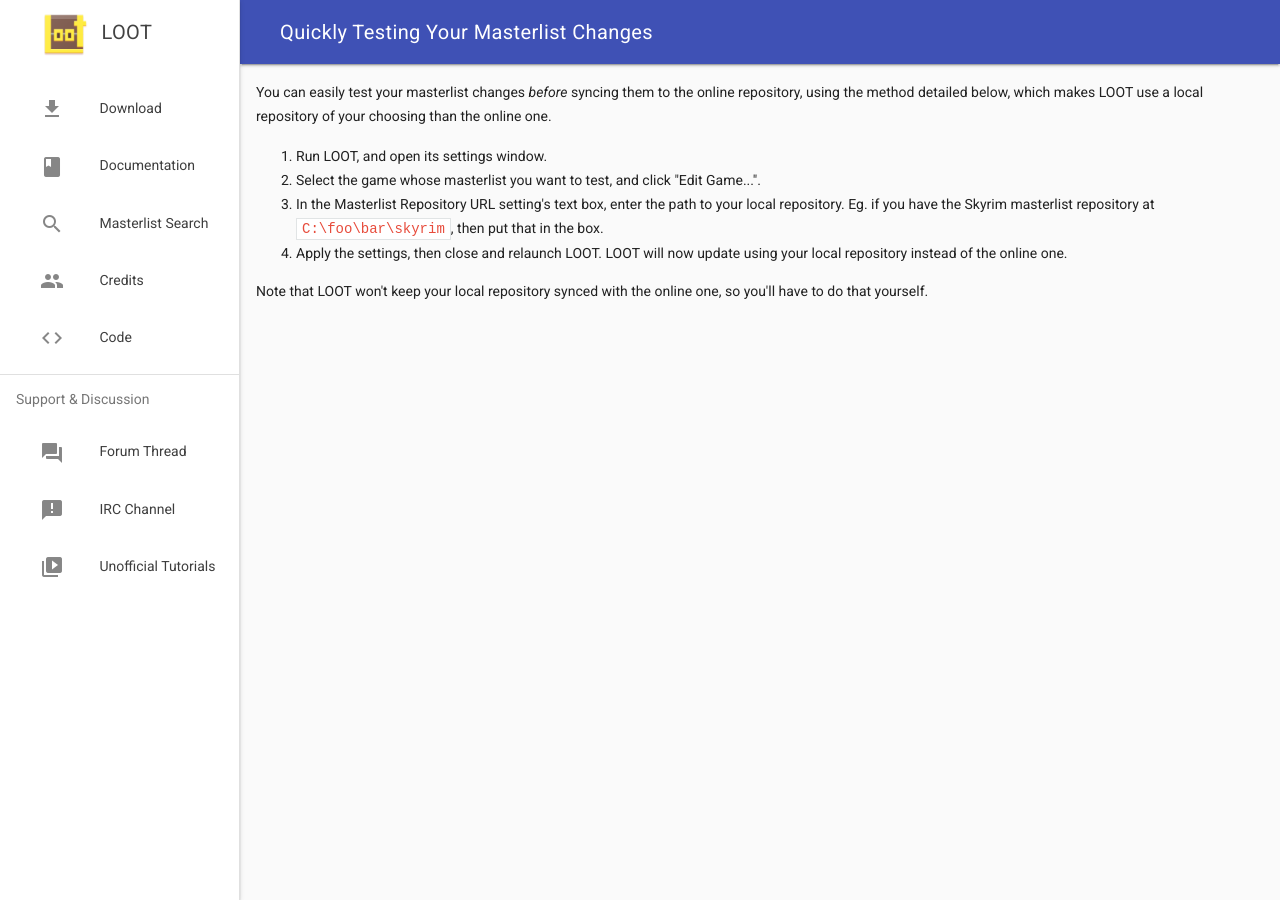
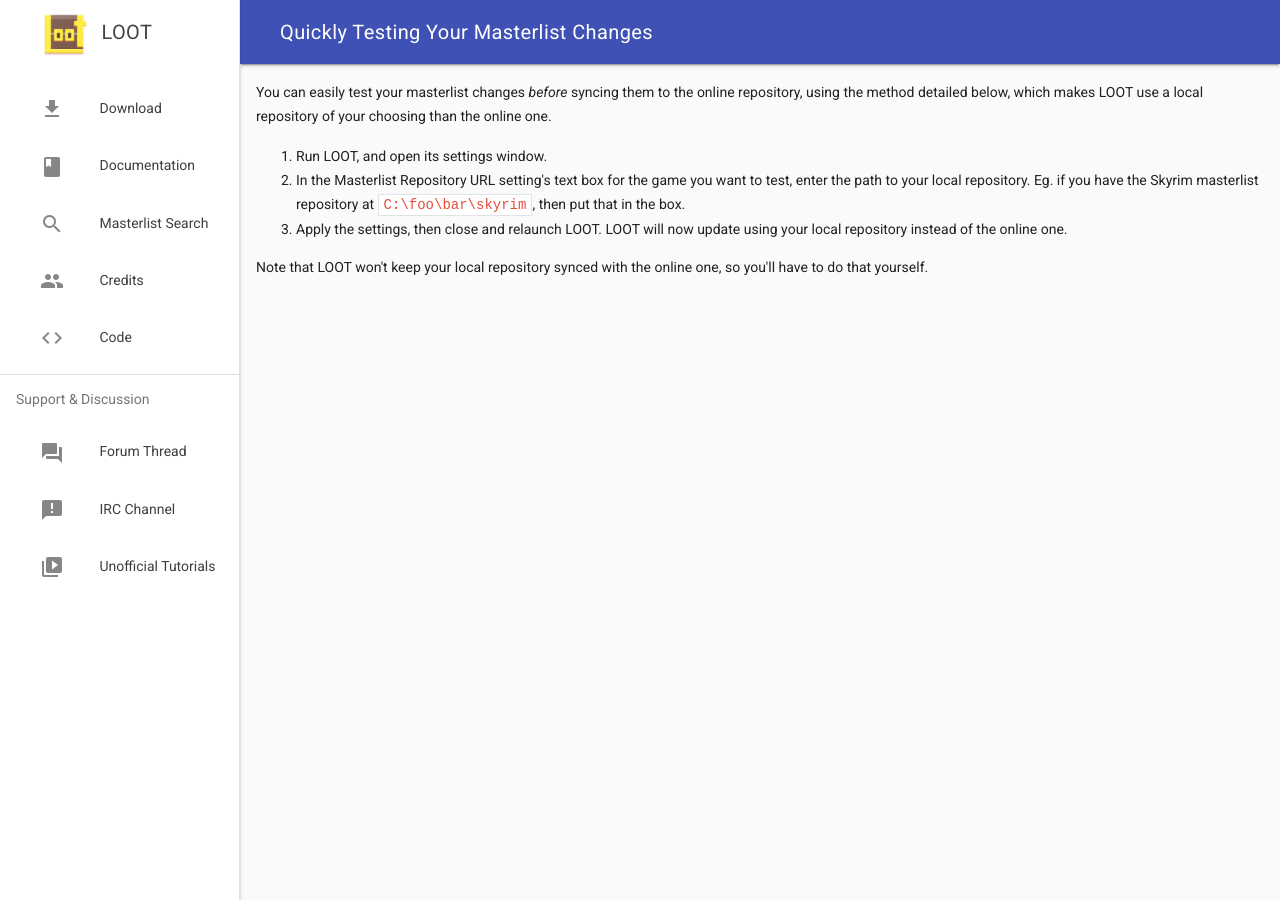
Before and after one commit to loot/loot.github.io, a Jekyll site: the page built from docs/contributing/Quickly-Testing-Your-Masterlist-Changes.html, in a window 1280 px wide. Built offline with Jekyll 4.4.1, drawn with Linux system fonts in a browser that asks for light colours; nearby versions of some CDN libraries.

Commit message:
Update masterlist testing instructions

```diff
--- a/docs/contributing/Quickly-Testing-Your-Masterlist-Changes.html
+++ b/docs/contributing/Quickly-Testing-Your-Masterlist-Changes.html
@@ -7,8 +7,7 @@
 
 <ol>
   <li>Run LOOT, and open its settings window.</li>
-  <li>Select the game whose masterlist you want to test, and click "Edit Game...".</li>
-  <li>In the Masterlist Repository URL setting's text box, enter the path to your local repository. Eg. if you have the Skyrim masterlist repository at <code>C:\foo\bar\skyrim</code>, then put that in the box.</li>
+  <li>In the Masterlist Repository URL setting's text box for the game you want to test, enter the path to your local repository. Eg. if you have the Skyrim masterlist repository at <code>C:\foo\bar\skyrim</code>, then put that in the box.</li>
   <li>Apply the settings, then close and relaunch LOOT. LOOT will now update using your local repository instead of the online one.</li>
 </ol>
 
```
